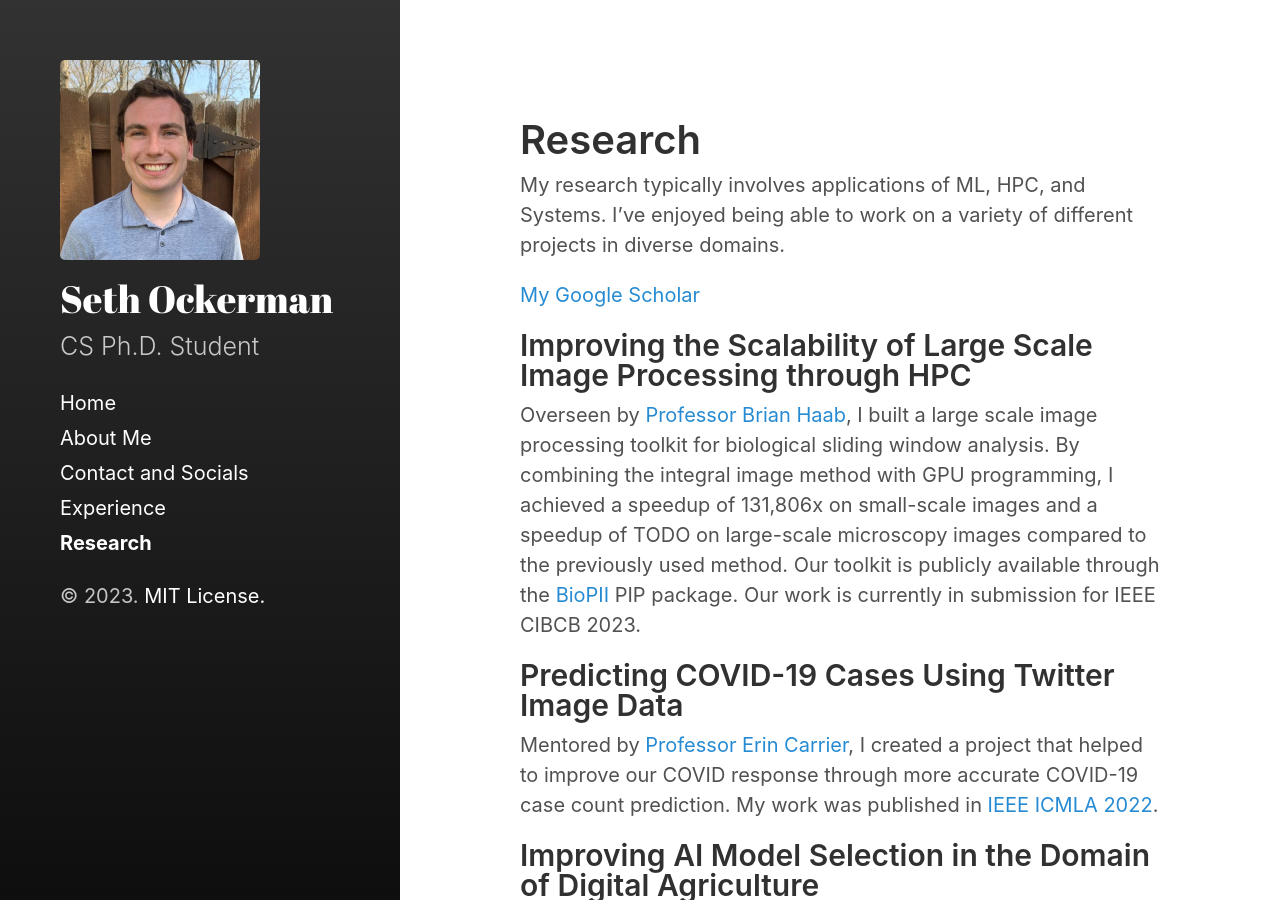
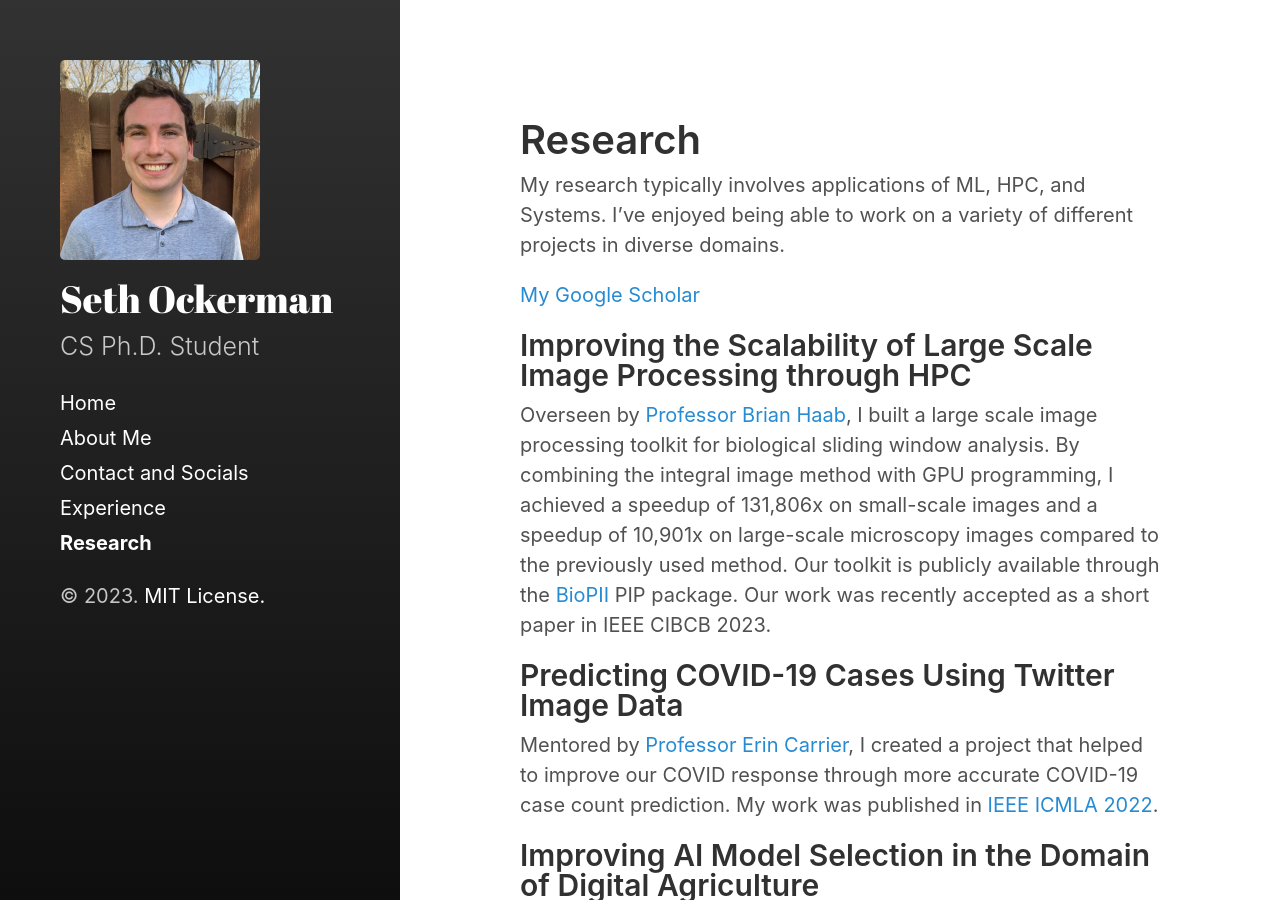
Before and after one commit to OckermanSethGVSU/OckermanSethGVSU.github.io, a Jekyll site: the page built from markdown/research.md, in a window 1280 px wide and 900 px high. Built offline with Jekyll 4.4.1, drawn with Linux system fonts in a browser that asks for light colours.

Commit message:
updated with paper acceptenace

```diff
--- a/markdown/research.md
+++ b/markdown/research.md
@@ -8,7 +8,7 @@ My research typically involves applications of ML, HPC, and Systems. I've enjoye
 [My Google Scholar](https://scholar.google.com/citations?user=7gZFL2IAAAAJ&hl=en){:target="_blank"}
 
 ## Improving the Scalability of Large Scale Image Processing through HPC
-Overseen by [Professor Brian Haab](https://scholar.google.com/citations?user=mC3JPI8AAAAJ&hl=en){:target="_blank"}, I built a large scale image processing toolkit for biological sliding window analysis. By combining the integral image method with GPU programming, I achieved a speedup of 131,806x on small-scale images and a speedup of TODO on large-scale microscopy images compared to the previously used method. Our toolkit is publicly available through the [BioPII](https://github.com/OckermanSethGVSU/Bio-PII){:target="_blank"} PIP package. Our work is currently in submission for IEEE CIBCB 2023.
+Overseen by [Professor Brian Haab](https://scholar.google.com/citations?user=mC3JPI8AAAAJ&hl=en){:target="_blank"}, I built a large scale image processing toolkit for biological sliding window analysis. By combining the integral image method with GPU programming, I achieved a speedup of 131,806x on small-scale images and a speedup of 10,901x on large-scale microscopy images compared to the previously used method. Our toolkit is publicly available through the [BioPII](https://github.com/OckermanSethGVSU/Bio-PII){:target="_blank"} PIP package. Our work was recently accepted as a short paper in IEEE CIBCB 2023.
 
 
 ## Predicting COVID-19 Cases Using Twitter Image Data
```
Also changed, not shown: images/one_year.jpg (added), 3 other files.
